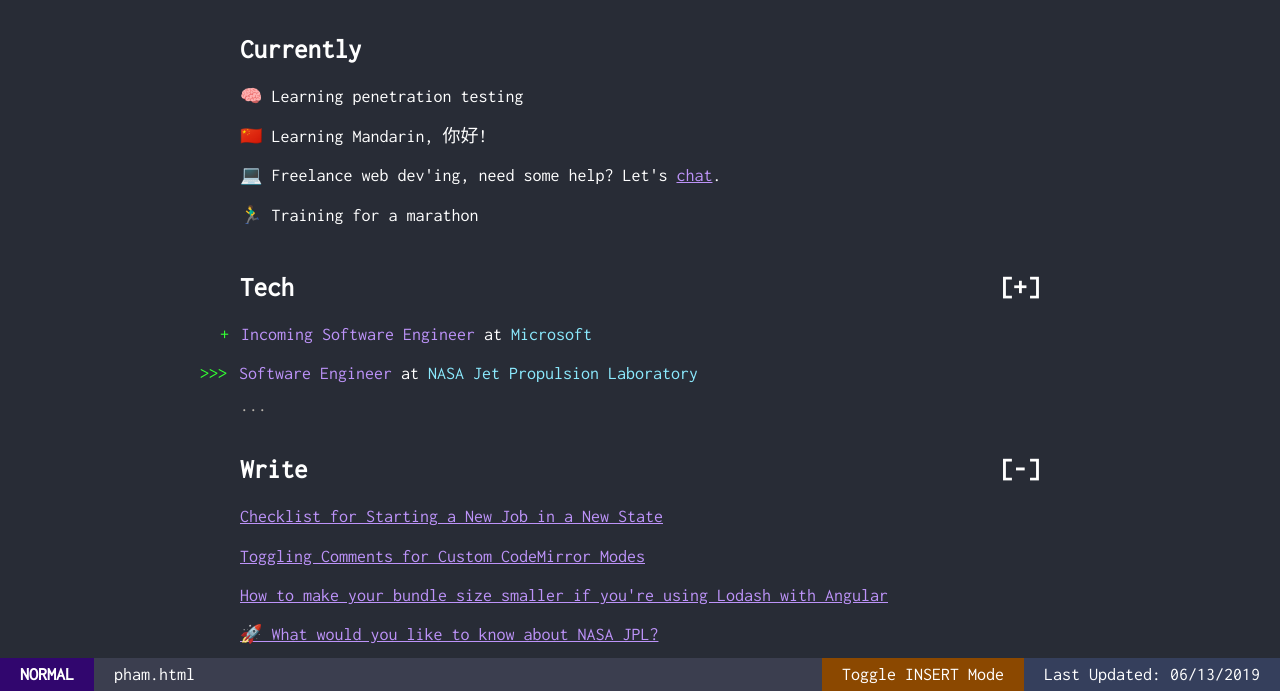
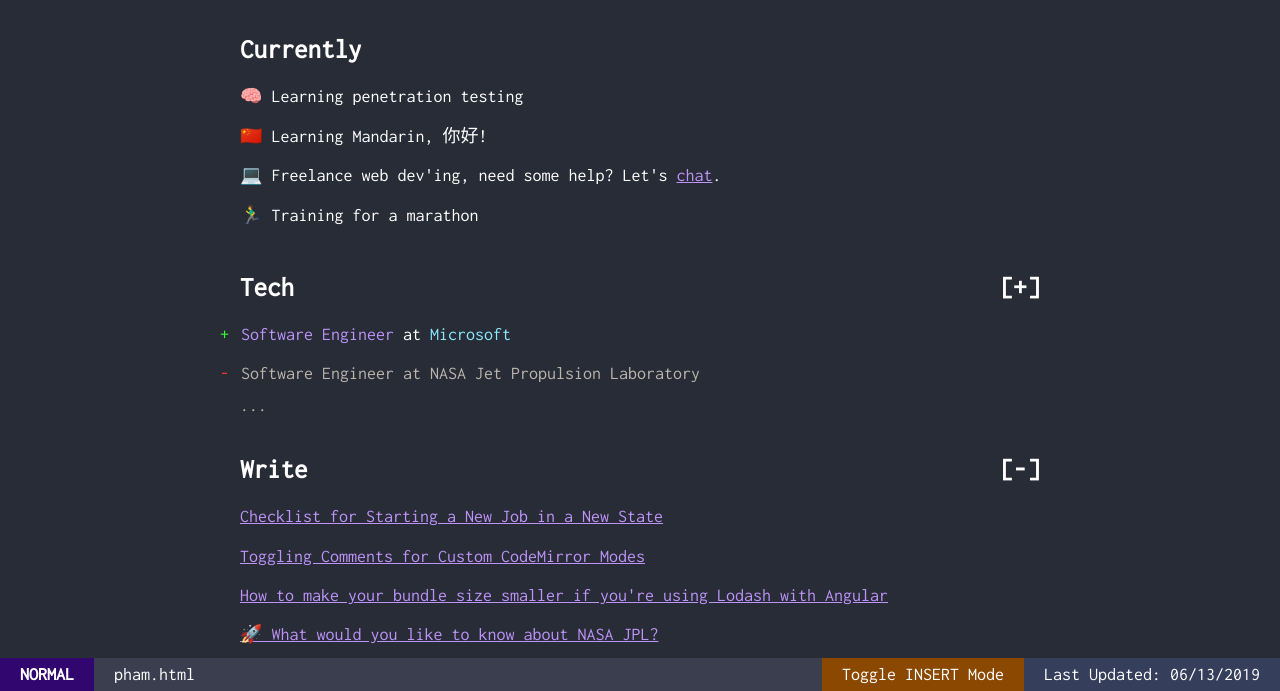
Before and after one commit to JohnPhamous/pham.codes, a Gatsby site: page / in a window 1280 px wide. Shown: the part 109-800 px from the top of the page. Built offline with nearby package versions, Linux system fonts and the light colour scheme; Gatsby itself is replaced by a stand-in of ours.

Commit message:
Update roles

```diff
--- a/src/components/Section.js
+++ b/src/components/Section.js
@@ -104,13 +104,15 @@ export default class Section extends Component {
         </SectionHeader>
         {
           <ListContainer>
-            {data.map(role => (
+            {data.map((role, index) => (
               <ListItem
                 className={role.class}
                 key={`${role.role}${role.location}`}
                 style={{
                   display:
-                    showDetails || role.class !== 'old' ? 'block' : 'none',
+                    showDetails || (role.class !== 'old' || index === 1)
+                      ? 'block'
+                      : 'none',
                 }}
               >
                 <Role>{role.role}</Role> <span>at</span>{' '}
--- a/src/data/roles.js
+++ b/src/data/roles.js
@@ -1,18 +1,18 @@
 const ROLES = [
   {
     class: 'new',
-    role: 'Incoming Software Engineer',
+    role: 'Software Engineer',
     location: 'Microsoft',
   },
   {
-    class: 'primary',
+    class: 'old',
     role: 'Software Engineer',
     location: 'NASA Jet Propulsion Laboratory',
   },
   {
     class: 'old',
-    role: 'Full Stack Web Developer',
-    location: 'Bourns College of Engineering at UC Riverside',
+    role: 'Web Developer',
+    location: 'Bourns College of Engineering',
   },
   {
     class: 'old',
@@ -21,8 +21,8 @@ const ROLES = [
   },
   {
     class: 'old',
-    role: 'Supplemental Instructor',
-    location: 'Department of Computer Science at UC Riverside',
+    role: 'Supplemental Instructor of Computer Science',
+    location: 'The University of California, Riverside',
   },
   {
     class: 'old',
--- a/src/pages/index.js
+++ b/src/pages/index.js
@@ -23,7 +23,7 @@ const IndexPage = () => (
     <Biography />
     <Section title="Tech" data={ROLES} />
     <WritingSection title="Write" data={WRITTING} showDefault />
-    <Section title="Build" data={COMMUNITY} />
+    <Section title="Community" data={COMMUNITY} />
   </Layout>
 )
 
```
